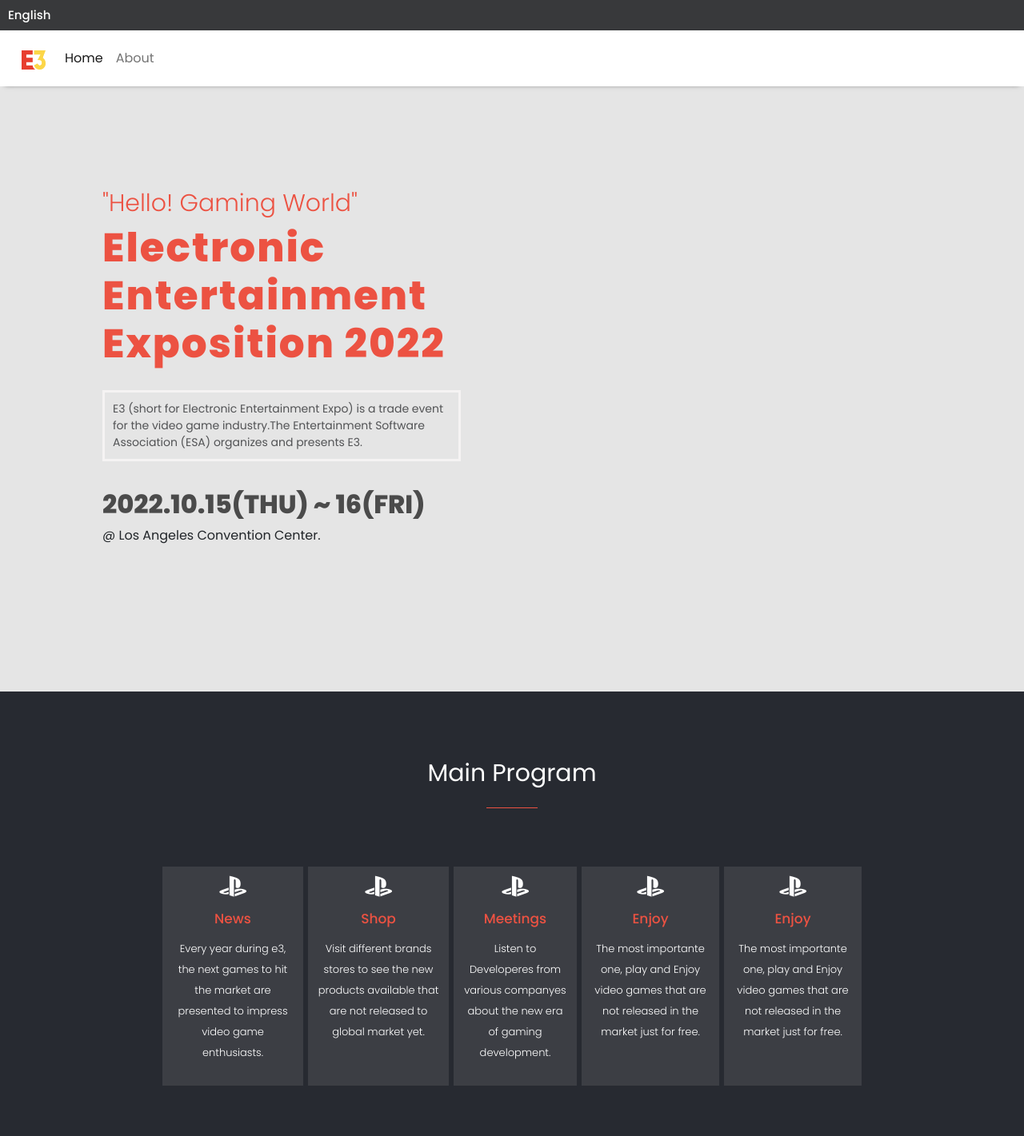
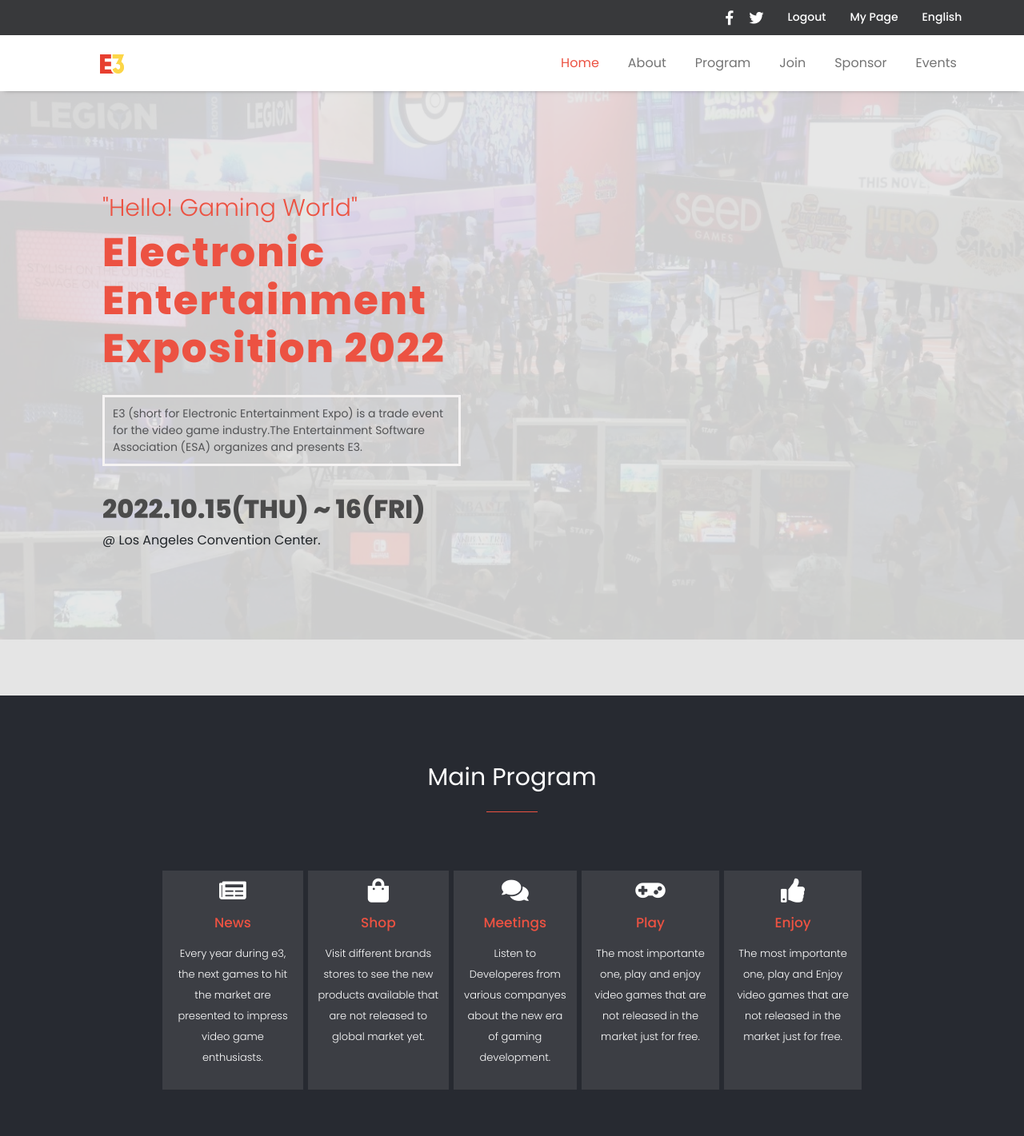
Before and after one commit to ramiaquista/conference-website, a website: page index.html in a window 1280 px wide. Shown: the top 1421 px of the page at 80% size. Drawn offline with nearby package versions, Linux system fonts and the light colour scheme.

Commit message:
Add NavBar Menu Options - href links working Add icons to Main Program section. Fix breakpoints on desktop responsivness.

```diff
--- a/index.html
+++ b/index.html
@@ -25,6 +25,10 @@
   <body>
     <header>
       <section class="social-nav dnone">
+        <i class="fab fa-facebook-f"></i>
+        <i class="fab fa-twitter"></i>
+        <h4>Logout</h4>
+        <h4>My Page</h4>
         <h4>English</h4>
       </section>
       <nav class="navbar navbar-expand-md navbar-light">
@@ -40,7 +44,7 @@
           >
             <span class="navbar-toggler-icon"></span>
           </button>
-          <a class="navbar-brand" href="#">
+          <a class="navbar-brand" href="index.html">
             <img src="img/e3-logo.png" alt="" width="30" height="24" />
           </a>
           <div class="collapse navbar-collapse" id="navbarNav">
@@ -50,6 +54,26 @@
               </li>
               <li class="nav-item">
                 <a class="nav-link" href="about-page.html">About</a>
+              </li>
+              <li class="nav-item">
+                <a class="nav-link" aria-current="page" href="#program"
+                  >Program</a
+                >
+              </li>
+              <li class="nav-item">
+                <a class="nav-link" aria-current="page" href="#program"
+                  >Join</a
+                >
+              </li>
+              <li class="nav-item">
+                <a class="nav-link" aria-current="page" href="#sponsor"
+                  >Sponsor</a
+                >
+              </li>
+              <li class="nav-item">
+                <a class="nav-link" aria-current="page" href="about-page.html#past-events"
+                  >Events</a
+                >
               </li>
             </ul>
           </div>
@@ -77,12 +101,12 @@
             <p>@ Los Angeles Convention Center.</p>
           </div>
         </div>
-        <div class="program-container dflex">
+        <div id="program" class="program-container dflex">
           <h2 class="section-title">Main Program</h2>
           <hr class="redline-hr" />
           <ul class="program-list dflex">
             <li class="dflex">
-              <i class="fab fa-playstation"></i>
+              <i class="fas fa-newspaper"></i>
               <h3>News</h3>
               <p>
                 Every year during e3, the next games to hit the market are
@@ -90,7 +114,7 @@
               </p>
             </li>
             <li class="dflex">
-              <i class="fab fa-playstation"></i>
+              <i class="fas fa-shopping-bag"></i>
               <h3>Shop</h3>
               <p>
                 Visit different brands stores to see the new products available
@@ -98,7 +122,7 @@
               </p>
             </li>
             <li class="dflex">
-              <i class="fab fa-playstation"></i>
+              <i class="fas fa-comments"></i>
               <h3>Meetings</h3>
               <p>
                 Listen to Developeres from various companyes about the new era
@@ -106,15 +130,15 @@
               </p>
             </li>
             <li class="dflex">
-              <i class="fab fa-playstation"></i>
-              <h3>Enjoy</h3>
+              <i class="fas fa-gamepad"></i>
+              <h3>Play</h3>
               <p>
-                The most importante one, play and Enjoy video games that are not
+                The most importante one, play and enjoy video games that are not
                 released in the market just for free.
               </p>
             </li>
             <li class="dflex">
-              <i class="fab fa-playstation"></i>
+              <i class="fas fa-thumbs-up"></i>
               <h3>Enjoy</h3>
               <p>
                 The most importante one, play and Enjoy video games that are not
@@ -240,7 +264,7 @@
       </section>
     </main>
     <footer>
-      <div class="footer-partner dflex">
+      <div id="sponsor" class="footer-partner dflex">
         <h2 class="section-title">Partner</h2>
         <hr class="redline-hr" />
         <ul class="partner-list dflex">
--- a/style-desktop.css
+++ b/style-desktop.css
@@ -11,8 +11,40 @@
 
   .social-nav {
     background-color: #38393b;
-    padding: 10px;
+    padding: 1% 4.5%;
     margin: 0%;
+    justify-content: flex-end;
+    align-items: center;
+  }
+
+  .social-nav > h4 {
+    margin-right: 20px;
+    margin-left: 10px;
+    font-size: 14px;
+  }
+
+  .social-nav .fab {
+    font-size: 18px;
+    color: white;
+    margin-right: 20px;
+  }
+
+  #navbarNav {
+    justify-content: flex-end;
+    padding: 0% 4%;
+  }
+
+  .navbar-light .navbar-nav .nav-link.active,
+  .navbar-light .navbar-nav .show > .nav-link {
+    color: #ec5242;
+  }
+
+  .nav-item {
+    margin-left: 20px;
+  }
+
+  .navbar-brand {
+    margin-left: 8%;
   }
 
   .info-container {
@@ -33,7 +65,7 @@
     left: 0;
     bottom: 0;
     right: 0;
-    position: relative;
+    position: absolute;
     z-index: -1;
   }
 
@@ -111,7 +143,19 @@
     padding-bottom: 10%;
   }
 
-  .fab {
+  .program-list .fab {
+    margin: 10px 15px;
+    color: white;
+    font-size: 30px;
+  }
+
+  .program-list .fas {
+    margin: 10px 15px;
+    color: white;
+    font-size: 30px;
+  }
+
+  .partner-list .fab {
     margin: 10px 15px;
     color: white;
     font-size: 30px;
@@ -294,7 +338,7 @@
     display: none;
   }
 
-  .company-rights {
+  .about-company-rights {
     background-color: rgb(48, 48, 48);
     color: white;
   }
--- a/style.css
+++ b/style.css
@@ -451,3 +451,15 @@
   font-weight: 300;
   font-size: 15px;
 }
+
+.program-list .fab {
+  margin: 10px 15px;
+  color: white;
+  font-size: 30px;
+}
+
+.program-list .fas {
+  margin: 10px 15px;
+  color: white;
+  font-size: 30px;
+}
```
Also changed, not shown: about-page.html (+37 -4 lines).
